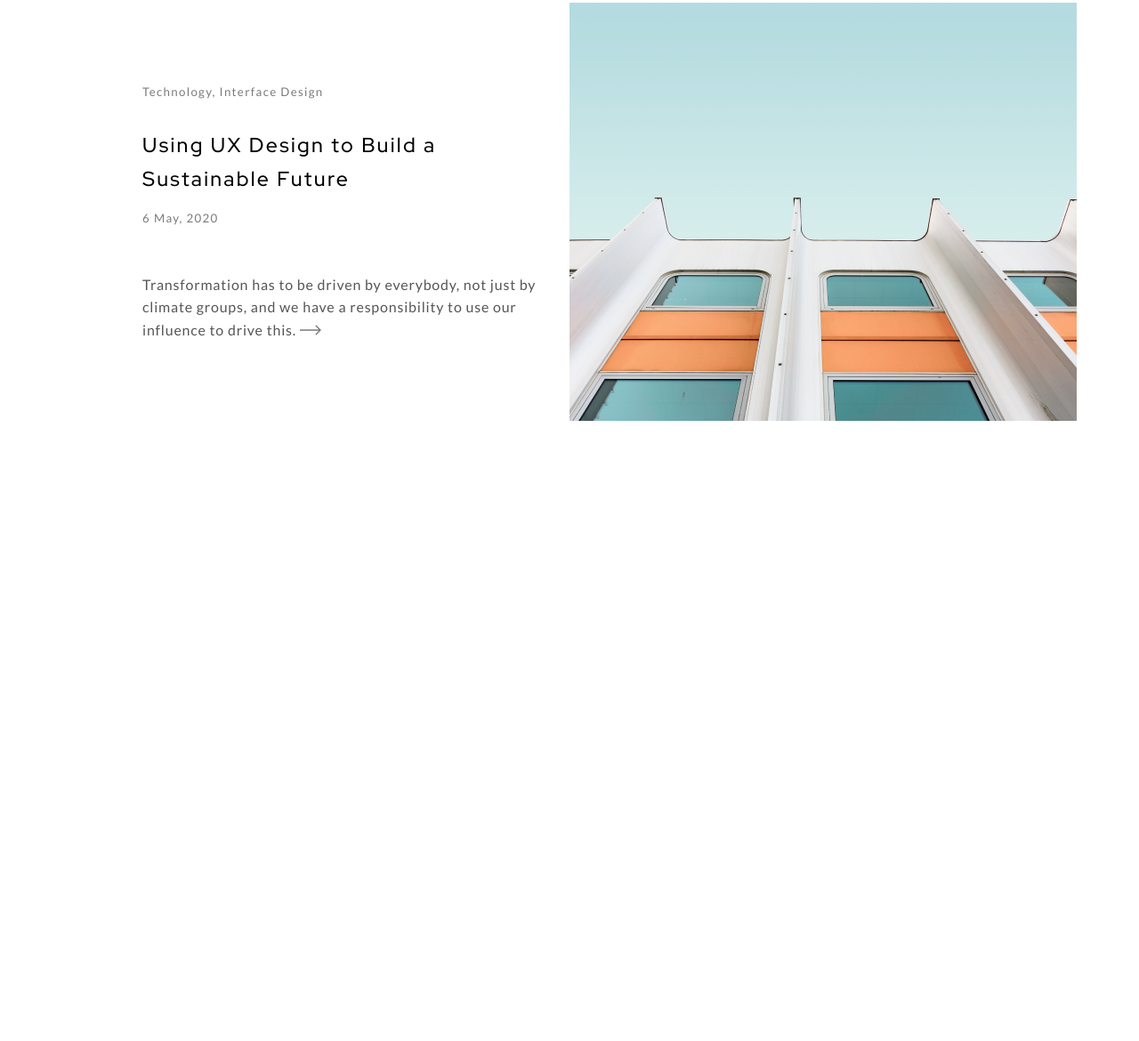
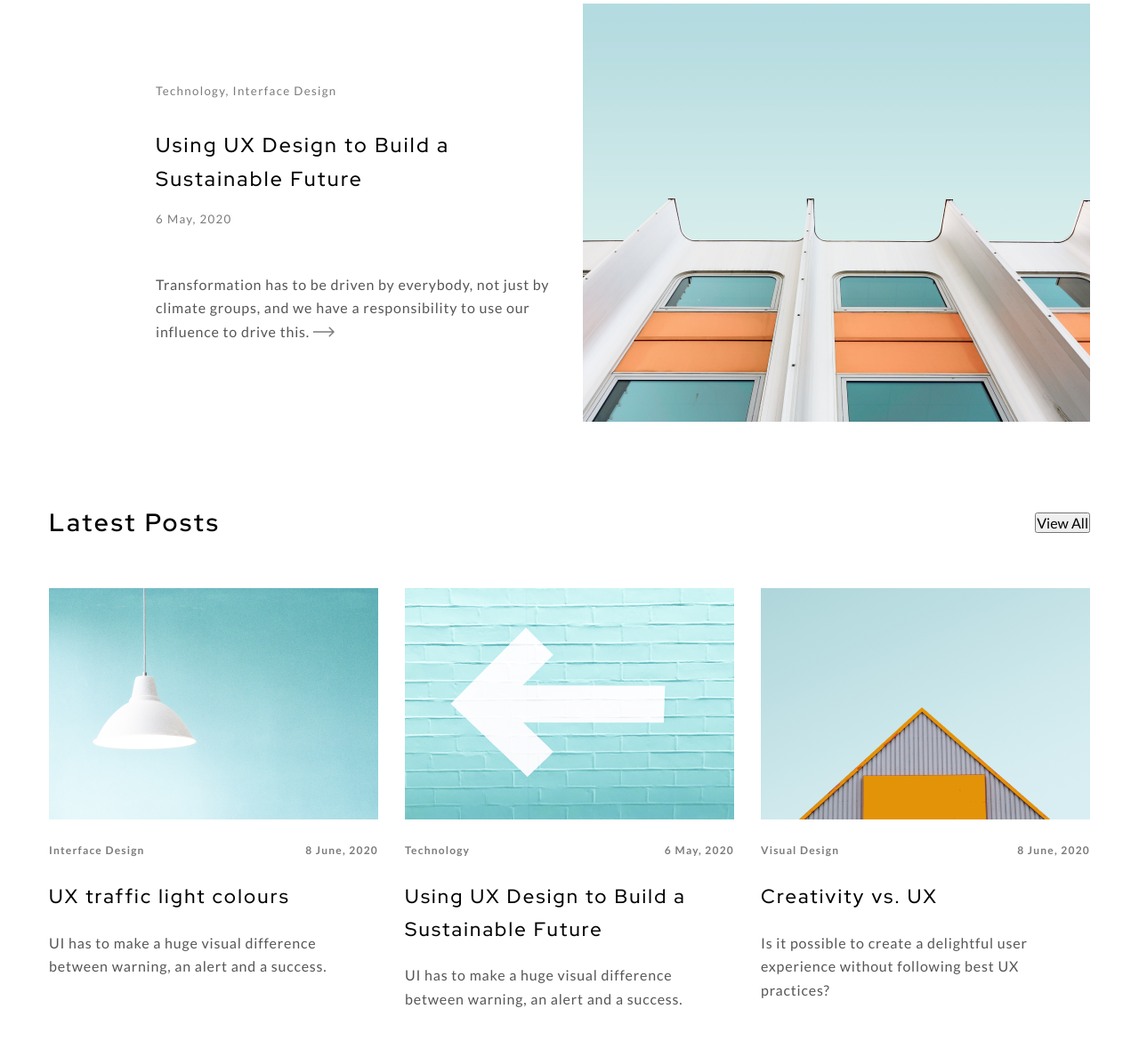
Before and after one commit to Maryna1307/Manifest, a plain HTML site: page index.html in a window 1280 px wide. Shown: the part 1434-2604 px from the top of the page at 89% size. Before the commit the page ends 1997 px from the top, so only its background shows below. Drawn offline with Linux system fonts and the light colour scheme.

Commit message:
Create section posts

```diff
--- a/index.html
+++ b/index.html
@@ -48,37 +48,80 @@
                     Clean, simple and fast.</h1>
             </div>
         </section>
-        <section class="section">
+        <section class="section blog">
             <div class="container">
                 <h2 class="title-2">Blog</h2>
-                <article class="blog">
-                    <div class="blog__image">
-                        <img src="./assets/img/blog-image1.png" alt="blog-image1" class="blog__img">
+                <article class="blog-article">
+                    <div class="blog-article__image">
+                        <img src="./assets/img/blog-image1.png" alt="blog-image1" class="blog-article__img">
                     </div>
-                    <div class="blog__descr">
-                        <h5 class="blog__suptitle">Technology, Interface Design</h5>
-                        <h4 class="blog__title">Using UX Design to Build a Sustainable Future</h4>
-                        <h5 class="blog__subtitle">6 May, 2020</h5>
-                        <p class="blog__text">Transformation has to be driven by everybody, not just by climate groups, and we have a responsibility to use our influence to drive this.
+                    <div class="blog-article__descr">
+                        <h5 class="blog-article__suptitle">Technology, Interface Design</h5>
+                        <h4 class="blog-article__title">Using UX Design to Build a Sustainable Future</h4>
+                        <h5 class="blog-article__subtitle">6 May, 2020</h5>
+                        <p class="blog-article__text">Transformation has to be driven by everybody, not just by climate groups, and we have a responsibility to use our influence to drive this.
                             <span><img src="./assets/img/arrow.png" alt="arrow"></span>
                         </p>
                     </div>
                 </article>
-                <article class="blog">
-                    <div class="blog__image">
-                        <img src="./assets/img/blog-image2.png" alt="blog-image1" class="blog__img">
+                <article class="blog-article">
+                    <div class="blog-article__image">
+                        <img src="./assets/img/blog-image2.png" alt="blog-image1" class="blog-article__img">
                     </div>
-                    <div class="blog__descr">
-                        <h5 class="blog__suptitle">Technology, Interface Design</h5>
-                        <h4 class="blog__title">Using UX Design to Build a Sustainable Future</h4>
-                        <h5 class="blog__subtitle">6 May, 2020</h5>
-                        <p class="blog__text">Transformation has to be driven by everybody, not just by climate groups, and we have a responsibility to use our influence to drive this.
+                    <div class="blog-article__descr">
+                        <h5 class="blog-article__suptitle">Technology, Interface Design</h5>
+                        <h4 class="blog-article__title">Using UX Design to Build a Sustainable Future</h4>
+                        <h5 class="blog-article__subtitle">6 May, 2020</h5>
+                        <p class="blog-article__text">Transformation has to be driven by everybody, not just by climate groups, and we have a responsibility to use our influence to drive this.
                             <span><img src="./assets/img/arrow.png" alt="arrow"></span>
                         </p>
                     </div>
                 </article>
             </div>
         </section>
+        <section class="section posts">
+            <div class="container">
+                <div class="d-flex posts__header">
+                    <h3 class="title-3">Latest Posts</h3>
+                    <button class="posts__btn" type="button">View All</button>
+                </div>
+                <div class="flex">
+                    <article class="posts-article">
+                        <div class="posts-article__img">
+                            <img src="./assets/img/post-1.png" alt="post-1" class="posts-article__image">
+                        </div>
+                        <div class="d-flex">
+                            <h5 class="posts-article__suptitle">Interface Design</h5>
+                            <h5 class="posts-article__subtitle">8 June, 2020</h5>
+                        </div>
+                        <h4 class="posts-article__title">UX traffic light colours</h4>
+                        <p class="posts-article__text">UI has to make a huge visual difference between warning, an alert and a success.</p>
+                    </article>
+                    <article class="posts-article">
+                        <div class="posts-article__img">
+                            <img src="./assets/img/post-2.png" alt="post-2" class="posts-article__image">
+                        </div>
+                        <div class="d-flex">
+                            <h5 class="posts-article__suptitle">Technology</h5>
+                            <h5 class="posts-article__subtitle">6 May, 2020</h5>
+                        </div>
+                        <h4 class="posts-article__title">Using UX Design to Build a Sustainable Future</h4>
+                        <p class="posts-article__text">UI has to make a huge visual difference between warning, an alert and a success.</p>
+                    </article>
+                    <article class="posts-article">
+                        <div class="posts-article__img">
+                            <img src="./assets/img/post-3.png" alt="post-3" class="posts-article__image">
+                        </div>
+                        <div class="d-flex">
+                            <h5 class="posts-article__suptitle">Visual Design</h5>
+                            <h5 class="posts-article__subtitle">8 June, 2020</h5>
+                        </div>
+                        <h4 class="posts-article__title">Creativity vs. UX</h4>
+                        <p class="posts-article__text">Is it possible to create a delightful user experience without following best UX practices?</p>
+                    </article>
+                </div>
+            </div>
+        </section>
     </main>
 </body>
 </html>
--- a/scss/main.scss
+++ b/scss/main.scss
@@ -18,7 +18,7 @@ img {
 html, body {
     font-family: 'Lato', sans-serif;
     font-size: 16px;
-    line-height: 1.5975;
+    line-height: 1.66;
     letter-spacing: 0.05em;
     color: #565656;
 }
@@ -26,11 +26,14 @@ html, body {
 .container {
     max-width: 1170px;
     margin: 0 auto;
-    padding: 0 15px;
 }
 
 .d-flex {
-    @include flex(space-between, center, none);
+    @include flex(space-between, center, 0);
+}
+
+.flex {
+    @include flex (space-between, flex-start, 30px)
 }
 
 .header {
@@ -100,12 +103,13 @@ html, body {
 
 .section {
     margin-bottom: 90px;
+}
 
-    & article:nth-of-type(1) {
+.blog article:nth-of-type(1) {
     margin-bottom: 50px;
 }
 
-    & article:nth-of-type(2) {
+.blog article:nth-of-type(2) {
     flex-direction: row-reverse;
 }
 
@@ -118,9 +122,9 @@ html, body {
     letter-spacing: 0.05em;
     color: #000000;
 }
-}
 
-.blog {
+
+.blog-article {
     @include flex(flex-start, center, 30px);
 
     &__descr {
@@ -146,7 +150,6 @@ html, body {
         font-family: 'Red Hat Display', sans-serif;
         font-size: 23px;
         font-weight: 500;
-        line-height: 1.66;
         letter-spacing: 0.1em;
         color: #000000;
     }
@@ -155,6 +158,50 @@ html, body {
         display: inline;
     }
 }
+
+.posts__header {
+    margin-bottom: 50px;
+}
+
+.title-3 {
+    margin: 0;
+    font-family: 'Red Hat Display', sans-serif;
+    font-size: 28px;
+    font-weight: 600;
+    letter-spacing: 0.1em;
+    color: #000000;
+}
+
+.posts-article {
+    width: 33%;
+
+    &__img {
+        max-width: 370px;
+        margin-bottom: 25px;
+    }
+    &__image {
+        object-fit: cover;
+        width: 100%;
+    }
+    &__suptitle, &__subtitle {
+        margin: 0 0 25px;
+        font-size: 12px;
+        line-height: 1.66;
+        letter-spacing: 0.1em;
+        color: #7B7B7B;
+    }
+
+    &__title {
+        margin: 0 0 20px;
+        font-family: 'Red Hat Display', sans-serif;
+        font-weight: 500;
+        font-size: 22px;
+        letter-spacing: 0.1em;
+        color: #000000;
+    }
+
+}
+
 
 @media  screen and (max-width:992px) {
     .container {
@@ -250,7 +297,7 @@ html, body {
         margin-bottom: 70px;
     }
 
-    .blog {
+    .blog-article {
         gap: 20px;
 
         &__img {
@@ -286,7 +333,7 @@ html, body {
         text-align: center;
     }
 
-    .blog {
+    .blog-article {
         flex-wrap: wrap;
         justify-content: center;
         gap: 30px;
```
Also changed, not shown: assets/img/popular-1.png (added), assets/img/popular-2.png (added), assets/img/post-1.png (added), assets/img/post-2.png (added), assets/img/post-3.png (added), css/main.css. Lines whose indentation alone changed are shown as unchanged.
